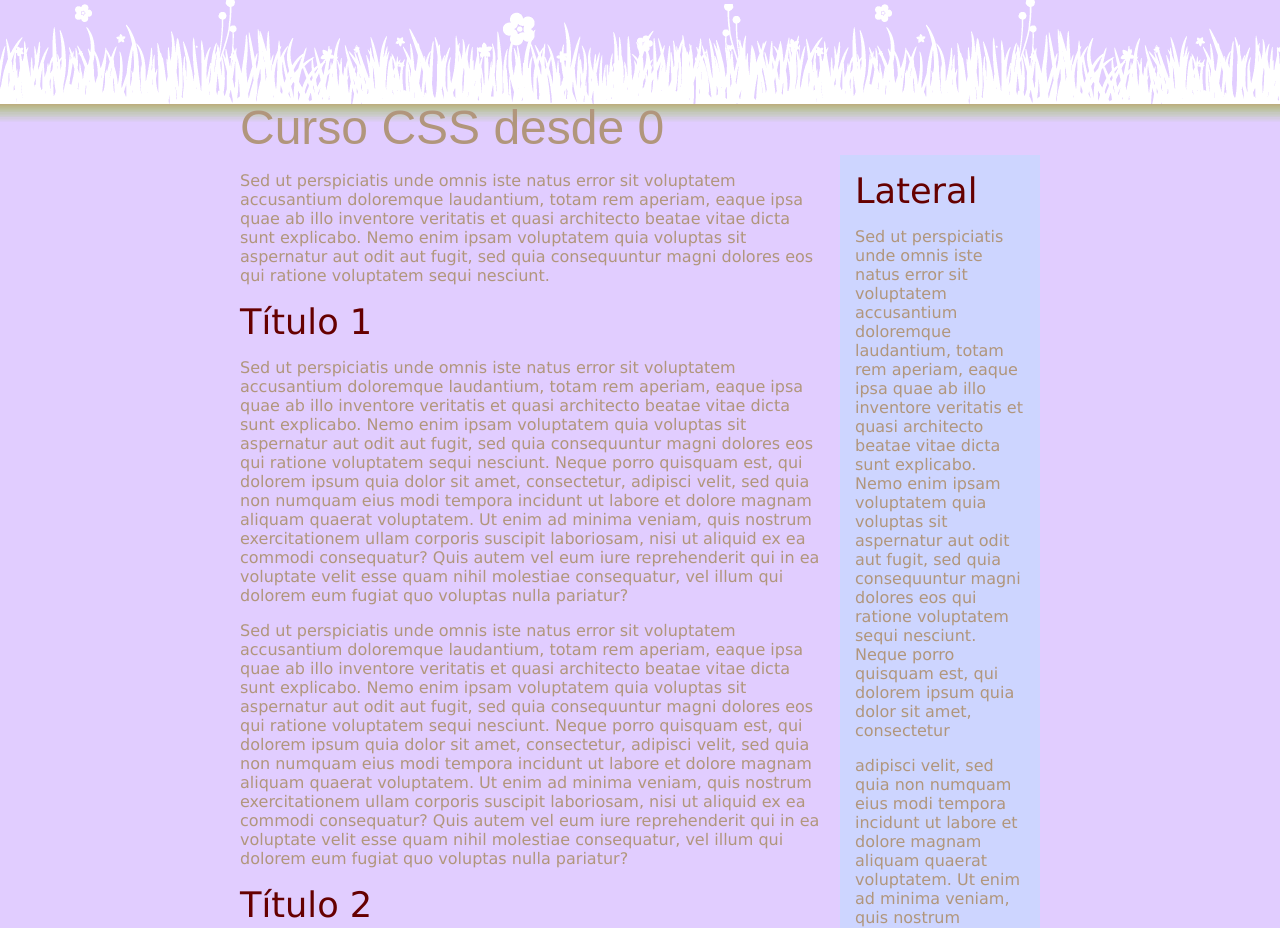
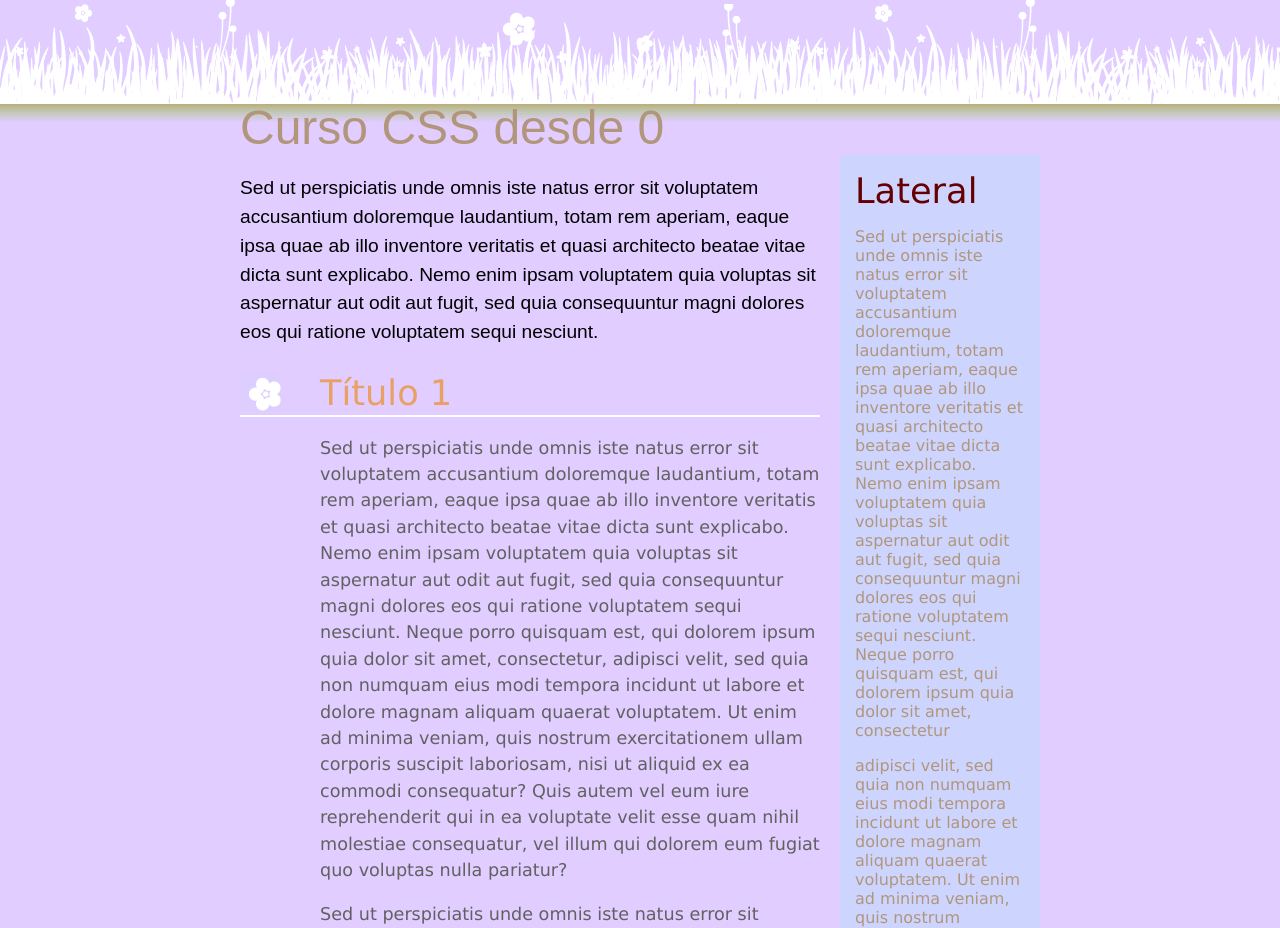
Before and after one commit to teotronic5438/cursocss3, a plain HTML site: page cascada.html in a window 1280 px wide. Shown: the top 928 px of the page. Drawn offline with Linux system fonts and the light colour scheme.

Commit message:
clase 13 cascada III practica B final

```diff
--- a/cascada.html
+++ b/cascada.html
@@ -9,7 +9,7 @@
 <body>
 <h1>Curso CSS desde 0</h1>
 <div id="principal">
-  <p >Sed ut perspiciatis unde omnis iste natus error sit voluptatem accusantium doloremque laudantium, totam rem aperiam, eaque ipsa quae ab illo inventore veritatis et quasi architecto beatae vitae dicta sunt explicabo. Nemo enim ipsam voluptatem quia voluptas sit aspernatur aut odit aut fugit, sed quia consequuntur magni dolores eos qui ratione voluptatem sequi nesciunt. </p>
+  <p class="introduccion">Sed ut perspiciatis unde omnis iste natus error sit voluptatem accusantium doloremque laudantium, totam rem aperiam, eaque ipsa quae ab illo inventore veritatis et quasi architecto beatae vitae dicta sunt explicabo. Nemo enim ipsam voluptatem quia voluptas sit aspernatur aut odit aut fugit, sed quia consequuntur magni dolores eos qui ratione voluptatem sequi nesciunt. </p>
   <h2>Título 1</h2>
   <p>Sed ut perspiciatis unde omnis iste natus error sit voluptatem accusantium doloremque laudantium, totam rem aperiam, eaque ipsa quae ab illo inventore veritatis et quasi architecto beatae vitae dicta sunt explicabo. Nemo enim ipsam voluptatem quia voluptas sit aspernatur aut odit aut fugit, sed quia consequuntur magni dolores eos qui ratione voluptatem sequi nesciunt. Neque porro quisquam est, qui dolorem ipsum quia dolor sit amet, consectetur, adipisci velit, sed quia non numquam eius modi tempora incidunt ut labore et dolore magnam aliquam quaerat voluptatem. Ut enim ad minima veniam, quis nostrum exercitationem ullam corporis suscipit laboriosam, nisi ut aliquid ex ea commodi consequatur? Quis autem vel eum iure reprehenderit qui in ea voluptate velit esse quam nihil molestiae consequatur, vel illum qui dolorem eum fugiat quo voluptas nulla pariatur?</p>
 <p>Sed ut perspiciatis unde omnis iste natus error sit voluptatem accusantium doloremque laudantium, totam rem aperiam, eaque ipsa quae ab illo inventore veritatis et quasi architecto beatae vitae dicta sunt explicabo. Nemo enim ipsam voluptatem quia voluptas sit aspernatur aut odit aut fugit, sed quia consequuntur magni dolores eos qui ratione voluptatem sequi nesciunt. Neque porro quisquam est, qui dolorem ipsum quia dolor sit amet, consectetur, adipisci velit, sed quia non numquam eius modi tempora incidunt ut labore et dolore magnam aliquam quaerat voluptatem. Ut enim ad minima veniam, quis nostrum exercitationem ullam corporis suscipit laboriosam, nisi ut aliquid ex ea commodi consequatur? Quis autem vel eum iure reprehenderit qui in ea voluptate velit esse quam nihil molestiae consequatur, vel illum qui dolorem eum fugiat quo voluptas nulla pariatur?</p>
--- a/css/mihojapractica.css
+++ b/css/mihojapractica.css
@@ -25,3 +25,24 @@ h2{
     color: #600;
     margin-bottom: 5px;
 }
+#principal h2{
+    color:#e8a064;
+    border-bottom: 2px white solid;
+    background: url(../imagenes/flor.png) no-repeat;
+    padding: 0 0 2px 80px;
+}
+#principal p{
+    color: #616161;
+    font-family: Verdana, Geneva, Tahoma, sans-serif;
+    font-size: 1.1em;
+    line-height: 150%;
+    margin-bottom: 10px;
+    margin-left: 80px;
+}
+#principal .introduccion{
+    color: black;
+    font-family: Arial, Helvetica, sans-serif;
+    font-size: 1.2em;
+    margin-left: 0px;
+    margin-bottom: 25px;
+}
```
